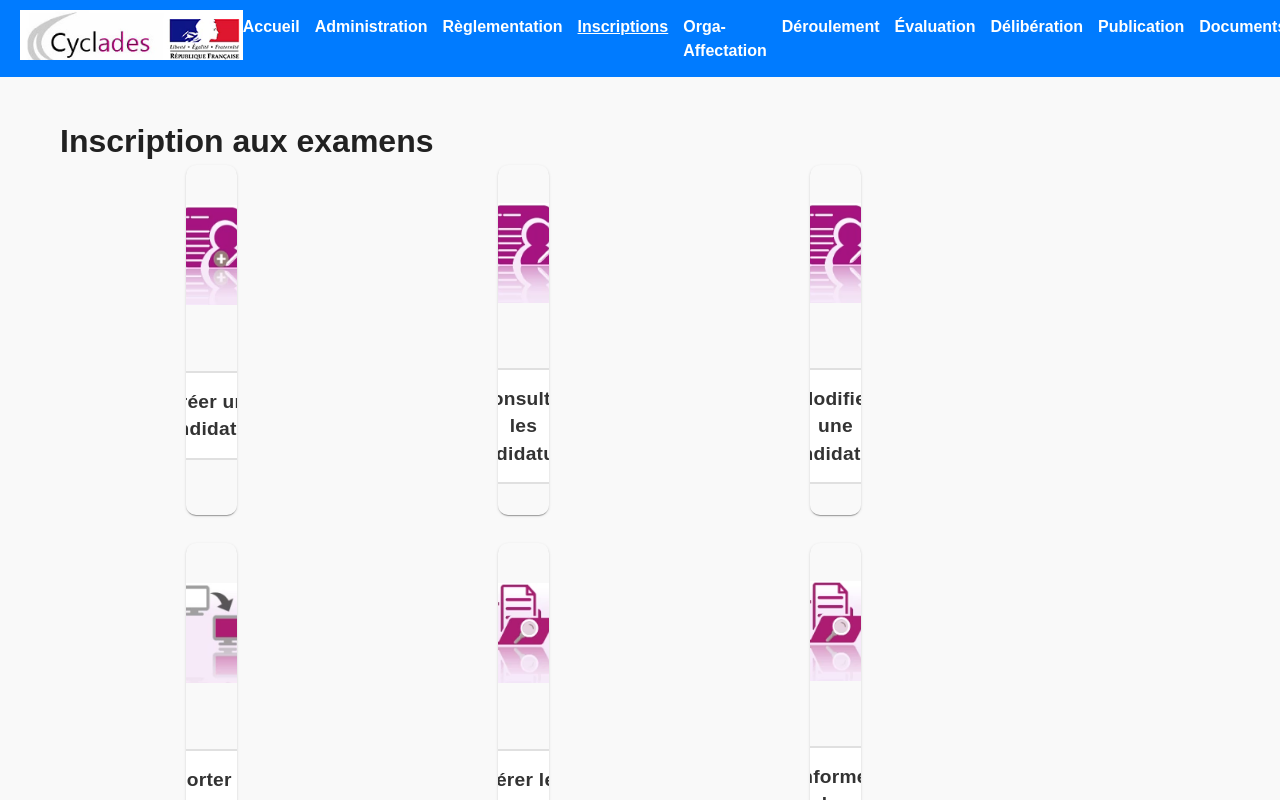
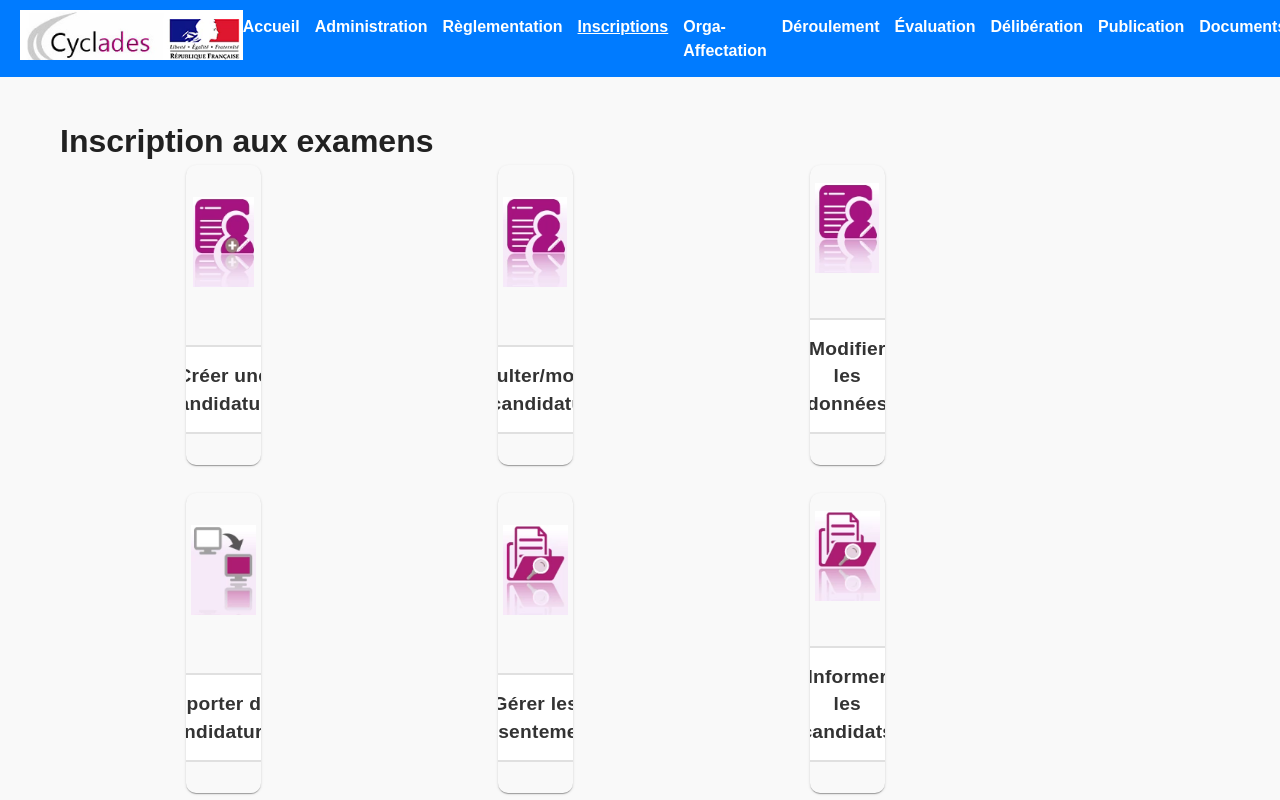
Before and after one commit to NolanGui/Cyclades, a Vue app: page /inscriptions in a window 1280 px wide. Built offline with nearby package versions, Linux system fonts and the light colour scheme.

Commit message:
inscriptions

```diff
--- a/src/views/Inscriptions.vue
+++ b/src/views/Inscriptions.vue
@@ -39,12 +39,12 @@ export default {
           image: creerImage,
         },
         {
-          label: 'Consulter les candidatures',
+          label: 'Consulter/modifier les candidatures',
           action: 'viewCandidates',
           image: consulterImage,
         },
         {
-          label: 'Modifier une candidature',
+          label: 'Modifier les données',
           action: 'editCandidate',
           image: consulterImage,
         },
@@ -69,7 +69,7 @@ export default {
           image: gererImage,
         },
         {
-          label: 'Pré-inscrire en masse',
+          label: 'Préinscrire en masse',
           action: 'bulkPreRegister',
           image: consulterImage,
         },
@@ -93,47 +93,47 @@ export default {
 
 .category-section {
   display: flex;
-  flex-wrap: wrap; /* Permet de passer à la ligne quand il n'y a plus de place */
-  gap: 20px; /* Ajoute un espace uniforme entre les éléments */
-  justify-content: center; /* Centre les cartes horizontalement */
+  flex-wrap: wrap;
+  gap: 20px;
+  justify-content: center;
 }
 
 .category-card {
   cursor: pointer;
   transition: transform 0.3s ease, box-shadow 0.3s ease, border-color 0.3s ease;
-  border-radius: 10px; /* Coins arrondis */
+  border-radius: 10px;
   text-align: center;
   padding: 15px;
   background-color: #f9f9f9;
-  flex: 1 1 calc(25% - 20px); /* Définit une largeur flexible (25% moins le gap) */
-  max-width: calc(25% - 20px); /* Limite la largeur à 25% de la ligne */
-  box-sizing: border-box; /* Inclut le padding et la bordure dans la largeur */
+  flex: 1 1 calc(33.33% - 20px);
+  max-width: calc(33.33% - 20px);
+  box-sizing: border-box;
   display: flex;
-  flex-direction: column; /* Utilisation de flex en colonne pour bien aligner l'image et le texte */
-  align-items: center; /* Centrer le contenu horizontalement */
-  justify-content: space-between; /* Assurer que le texte et l'image sont bien espacés */
-  height: 350px; /* Hauteur fixe pour garantir que tout le contenu est bien espacé */
+  flex-direction: column;
+  align-items: center;
+  justify-content: space-between;
+  height: 300px;
 }
 
 .category-card:hover {
-  transform: scale(1.1); /* Effet de zoom plus marqué */
-  box-shadow: 0 10px 25px rgba(0, 0, 0, 0.3); /* Effet d'ombre plus profond */
-  border-color: #007bff; /* Change la couleur du cadre au survol (bleu vif) */
-  background-color: #eaf4ff; /* Change légèrement la couleur de fond pour un effet visuel */
+  transform: scale(1.05);
+  box-shadow: 0 10px 25px rgba(0, 0, 0, 0.3);
+  border-color: #007bff;
+  background-color: #eaf4ff;
 }
 
 .category-img-container {
   display: flex;
   justify-content: center;
   align-items: center;
-  height: 150px; /* Hauteur plus grande pour l'image */
-  margin-bottom: 15px; /* Espace sous l'image */
+  height: 130px;
+  margin-bottom: 15px;
   overflow: hidden;
 }
 
 .category-img {
-  max-height: 100px; /* Ajuste la taille maximale de l'image */
-  max-width: 100px; /* Limite les dimensions */
+  max-height: 90px;
+  max-width: 90px;
   object-fit: contain;
 }
 
@@ -142,15 +142,15 @@ export default {
   font-weight: 600;
   color: #333;
   margin-top: 10px;
-  padding: 15px 20px; /* Ajoute du padding autour du texte pour plus d'espace */
-  border: 2px solid #e0e0e0; /* Cadre autour du texte */
-  border-radius: 5px; /* Coins arrondis pour le cadre du texte */
-  background-color: #fff; /* Fond blanc pour le texte */
-  display: inline-block; /* Assure que le texte est bien contenu dans un bloc */
-  transition: transform 0.2s ease; /* Ajoute un effet de transition au texte */
+  padding: 15px 20px;
+  border: 2px solid #e0e0e0;
+  border-radius: 5px;
+  background-color: #fff;
+  display: inline-block;
+  transition: transform 0.2s ease;
 }
 
 .category-label:hover {
-  transform: scale(1.1); /* Effet de zoom sur le texte au survol */
+  transform: scale(1.1);
 }
 </style>
```
Also changed, not shown: src/assets/consulter - Copie.png (added).
